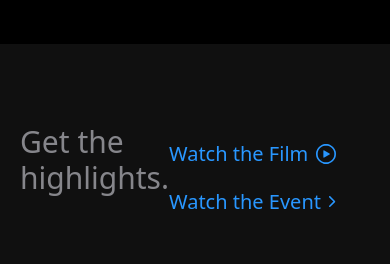
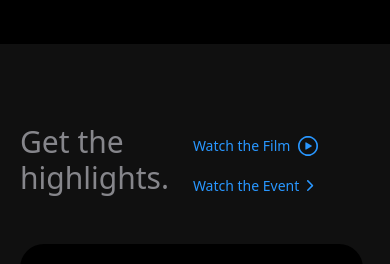
Before and after one commit to TechRam09/iPhone15_Clone, a React (Vite) app: page / in a window 390 px wide. Shown: the part 800-1064 px from the top of the page. Built offline with nearby package versions, Linux system fonts and the light colour scheme.

Commit message:
Update index.css

```diff
--- a/src/index.css
+++ b/src/index.css
@@ -59,7 +59,7 @@ canvas {
   }
 
   .section-heading {
-    @apply text-gray lg:text-6xl md:text-5xl text-3xl lg:mb-0 mb-5 font-medium opacity-0 translate-y-20
+    @apply text-gray lg:text-6xl md:text-5xl text-3xl lg:mb-0 mb-0 md:mb-5 font-medium opacity-0 translate-y-20
   }
 
   .feature-text {
@@ -79,7 +79,7 @@ canvas {
   }
 
   .link {
-    @apply text-blue hover:underline cursor-pointer flex items-center text-xl opacity-0 translate-y-20
+    @apply text-blue hover:underline cursor-pointer flex items-center text-sm md:text-xl opacity-0 translate-y-20
   }
 
   .control-btn {
```
